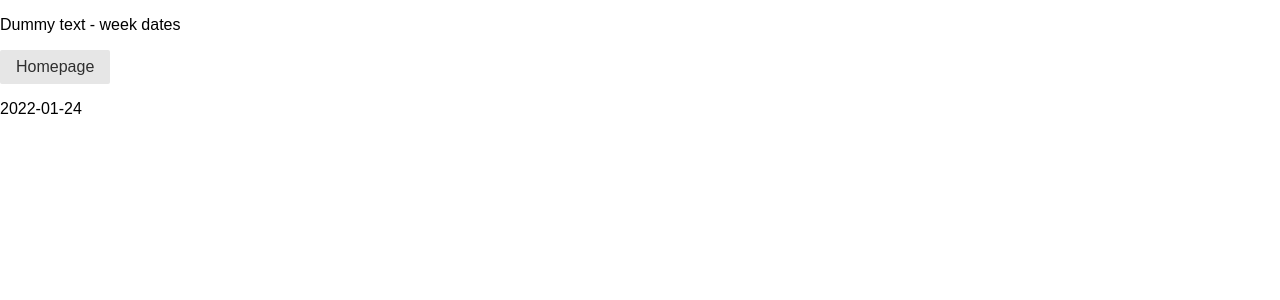
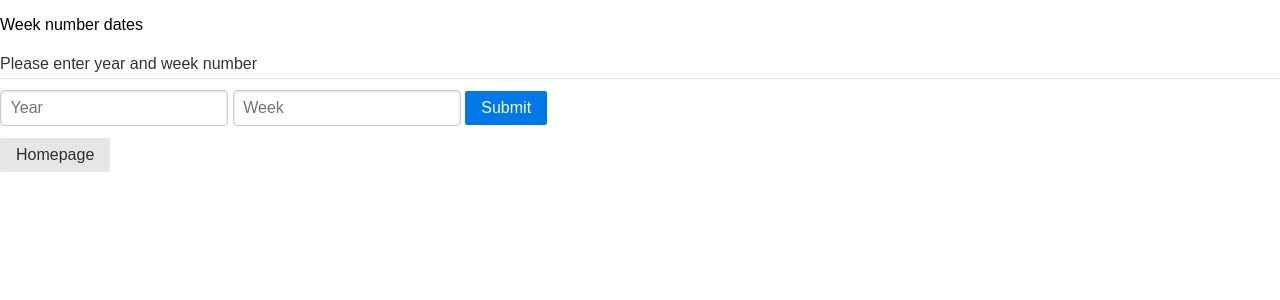
Before and after one commit to mjakimiuk/datecalc.app, a Flask app: page /week_dates in a window 1280 px wide. Shown: the top 300 px of the page. Run offline with Flask 2, Linux system fonts and the light colour scheme; some libraries are stand-ins or nearby versions.

Commit message:
added 'Week dates' calculator

```diff
--- a/app.py
+++ b/app.py
@@ -1,7 +1,7 @@
 from flask import Flask, request, render_template
 from datetime import datetime, date
 
-from mj_logic import days_from_now_logic, today_str_func
+from mj_logic import days_from_now_logic, today_str_func, week_dates_logic
 
 app = Flask(__name__)
 
@@ -29,8 +29,21 @@ def days_from_now():
 @app.route("/week_dates", methods=['GET','POST'])
 def week_dates():
     today_str = today_str_func()
+    date_1 = ""
+    date_Year = ""
+    date_Week = ""
+    date_2 = ""
+
+    if request.method == "POST" and "input_Year" in request.form and "input_Week" in request.form:
+        date_Year = request.form.get("input_Year")
+        date_Week = request.form.get("input_Week")
+        date_1 = week_dates_logic(date_Year,date_Week)[0]
+        date_2 = week_dates_logic(date_Year,date_Week)[1]
+
     return render_template("week_dates.html",
-                            today_str = today_str)
+                            today_str = today_str,
+                            date_1 = date_1,
+                            date_2 = date_2)
 
 
 @app.route("/holiday_planner")
--- a/mj_logic.py
+++ b/mj_logic.py
@@ -11,3 +11,12 @@ def days_from_now_logic(date_str: str) -> int:
 
 def today_str_func():
     return datetime.today().date().strftime("%Y-%m-%d")
+
+def week_dates_logic(year: str,week: str) -> str:
+    try:
+        d = f"{year}-W{week}"
+        r = datetime.strptime(d + '-1', "%Y-W%W-%w")
+        q = datetime.strptime(d + '-0', "%Y-W%W-%w")
+        return r.date().strftime("%d/%m/%Y"),q.date().strftime("%d/%m/%Y")
+    except ValueError:
+        return ('error','error')
--- a/templates/week_dates.html
+++ b/templates/week_dates.html
@@ -5,15 +5,31 @@
 
     <link rel="stylesheet" href="https://unpkg.com/purecss@2.0.6/build/pure-min.css" integrity="sha384-Uu6IeWbM+gzNVXJcM9XV3SohHtmWE+3VGi496jvgX1jyvDTXfdK+rfZc8C1Aehk5" crossorigin="anonymous">
 </head>
-<p>Dummy text - week dates</p>
+<p>Week number dates</p>
+
+<form class="pure-form", method="POST", action='/week_dates'>
+    <fieldset>
+        <legend>Please enter year and week number</legend>
+        <input type="text" placeholder="Year" name="input_Year" />
+        <input type="text" placeholder="Week" name="input_Week"/>
+
+        <button type="submit" class="pure-button pure-button-primary">Submit</button>
+    </fieldset>
+</form>
 
 
+<div>
+    {% if date_1 and date_1!='error' %}
 
+            <p>The date range is between {{ date_1 }} and {{ date_2 }}</p>
+    {% endif %}
+</div>
+<div>
+    {% if date_1=='error' %}
+
+            <p>Please enter correct week number</p>
+    {% endif %}
+</div>
 
 
 <a class="pure-button" href="/">Homepage</a>
-
-
-
-
-<p> {{ today_str }} </p>
```
